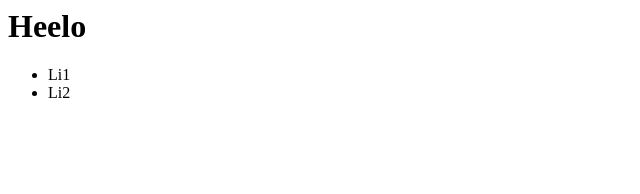
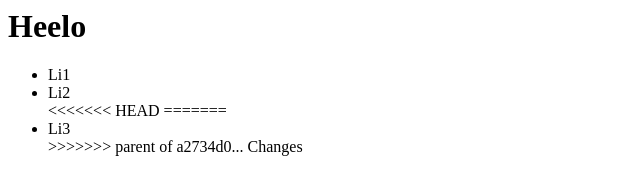
Before and after one commit to noorgroup/git_project, a plain HTML site: page index.html in a window 1280 px wide. Shown: the whole page, without its empty margins (0-640 px from the left). Drawn offline with Linux system fonts and the light colour scheme.

Commit message:
Last changed

```diff
--- a/index.html
+++ b/index.html
@@ -6,7 +6,11 @@
   <ul>
 <li> Li1 </li>
 <li> Li2 </li>
+<<<<<<< HEAD
 
+=======
+<li> Li3 </li>
+>>>>>>> parent of a2734d0... Changes
   </ul>
 </body>
 </html>
```
